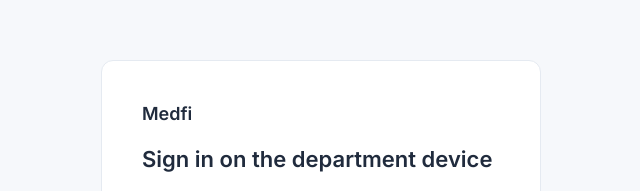
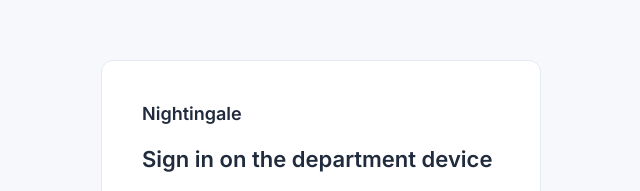
Before and after one commit to henliz/nightingale, a React (Vite) app in the folder packages/web/: page / in a window 1280 px wide. Shown: the part 102-293 px from the top of the page, without its empty margins (319-959 px from the left). Built offline with nearby package versions, Linux system fonts and the light colour scheme; no server answers.

Commit message:
web: medfi is nightingale now. title, sign in, app bar, qr + share link copy, and the storage keys (old tabs just start fresh)

```diff
--- a/packages/web/index.html
+++ b/packages/web/index.html
@@ -3,7 +3,7 @@
   <head>
     <meta charset="UTF-8" />
     <meta name="viewport" content="width=device-width, initial-scale=1.0" />
-    <title>Medfi</title>
+    <title>Nightingale</title>
     <link rel="preconnect" href="https://fonts.googleapis.com" />
     <link rel="preconnect" href="https://fonts.gstatic.com" crossorigin />
     <link
--- a/packages/web/src/api/LiveSourceContext.tsx
+++ b/packages/web/src/api/LiveSourceContext.tsx
@@ -28,8 +28,8 @@ interface LiveSourceValue {
 
 const LiveSourceContext = createContext<LiveSourceValue | null>(null);
 
-const SOURCE_KEY = "medfi.source";
-const SESSION_KEY = "medfi.source.session";
+const SOURCE_KEY = "nightingale.source";
+const SESSION_KEY = "nightingale.source.session";
 
 /** real calls by default. the sample call is one of the records, picking it flips to "demo" for the tab */
 function readSource(): DataSource {
--- a/packages/web/src/components/layout/AppBar/AppBar.tsx
+++ b/packages/web/src/components/layout/AppBar/AppBar.tsx
@@ -21,7 +21,7 @@ export function AppBar({ user, alerts, unseenCount, search, onAlertsOpened, onDi
     <header className={styles.bar}>
       <div className={styles.brand}>
         <Icon name="logo" size={29} />
-        <span className={styles.brandName}>Medfi</span>
+        <span className={styles.brandName}>Nightingale</span>
       </div>
 
       <div className={styles.right}>
--- a/packages/web/src/features/auth/SignInPage.tsx
+++ b/packages/web/src/features/auth/SignInPage.tsx
@@ -60,7 +60,7 @@ export function SignInPage() {
   return (
     <main className={styles.page}>
       <form className={styles.card} onSubmit={handleSubmit} noValidate>
-        <p className={styles.brand}>Medfi</p>
+        <p className={styles.brand}>Nightingale</p>
         <h1 className={styles.heading}>Sign in on the department device</h1>
         <p className={styles.lede}>Choose your account for this shift. Everyone has a personal account under their service.</p>
 
--- a/packages/web/src/features/paramedic/QrHandoffDialog.tsx
+++ b/packages/web/src/features/paramedic/QrHandoffDialog.tsx
@@ -48,7 +48,7 @@ export function QrHandoffDialog({ open, version, onPrint, onClose }: QrHandoffDi
         </button>
         <p className={styles.caption}>Scan to open a secure, read-only handoff page</p>
         <p className={styles.lede}>
-          Opens in any browser, no hospital account or Medfi access needed. One-time link, expires in 4 hours, every open is logged. Summary
+          Opens in any browser, no hospital account or Nightingale access needed. One-time link, expires in 4 hours, every open is logged. Summary
           reads in IMIST-AMBO order; identity unlocks when the nurse confirms receipt.
         </p>
         <span className={styles.pill}>{`Secure link · Version ${version} · ${openedLabel}`}</span>
--- a/packages/web/src/features/share/ShareRecordDialog.tsx
+++ b/packages/web/src/features/share/ShareRecordDialog.tsx
@@ -6,7 +6,7 @@ import { useLiveSource } from "../../api/LiveSourceContext";
 import { UNNAMED } from "../../api/call";
 import styles from "./ShareRecordDialog.module.css";
 
-export const HANDOFF_LINK = "handoff.medfi.ca/h/7Q4K-29XZ";
+export const HANDOFF_LINK = "handoff.nightingale.ca/h/7Q4K-29XZ";
 
 interface ShareRecordDialogProps {
   open: boolean;
--- a/packages/web/src/incident/IncidentContext.tsx
+++ b/packages/web/src/incident/IncidentContext.tsx
@@ -6,14 +6,14 @@ import type { IncidentAction, IncidentState } from "./types";
 const StateContext = createContext<IncidentState | null>(null);
 const DispatchContext = createContext<Dispatch<IncidentAction> | null>(null);
 
-const STORAGE_PREFIX = "medfi.incident.v3.";
+const STORAGE_PREFIX = "nightingale.incident.v3.";
 
 // story lives in sessionStorage: survives a reload + sign-out/sign-in in the same tab,
 // but nothing typed during a demo outlives the tab
 function loadState(storageKey: string): IncidentState {
   try {
-    localStorage.removeItem("medfi.incident.v1");
-    sessionStorage.removeItem("medfi.incident.v2");
+    localStorage.removeItem("nightingale.incident.v1");
+    sessionStorage.removeItem("nightingale.incident.v2");
     const raw = sessionStorage.getItem(storageKey);
     if (!raw) return initialIncidentState;
     const parsed = JSON.parse(raw) as Partial<IncidentState>;
--- a/packages/web/src/session/SessionContext.tsx
+++ b/packages/web/src/session/SessionContext.tsx
@@ -9,7 +9,7 @@ interface SessionValue {
 
 const SessionContext = createContext<SessionValue | null>(null);
 
-const STORAGE_KEY = "medfi.session.userId";
+const STORAGE_KEY = "nightingale.session.userId";
 
 function readStoredUser(): User | null {
   try {
```
